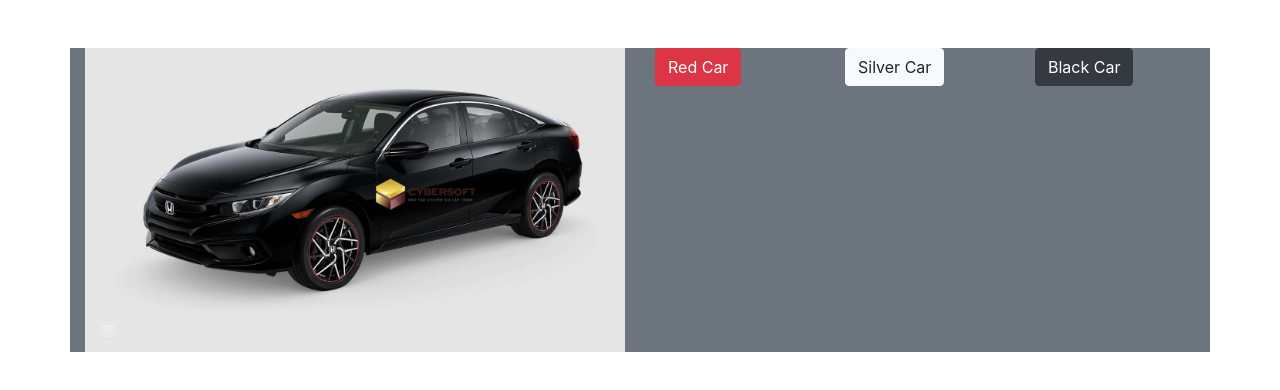
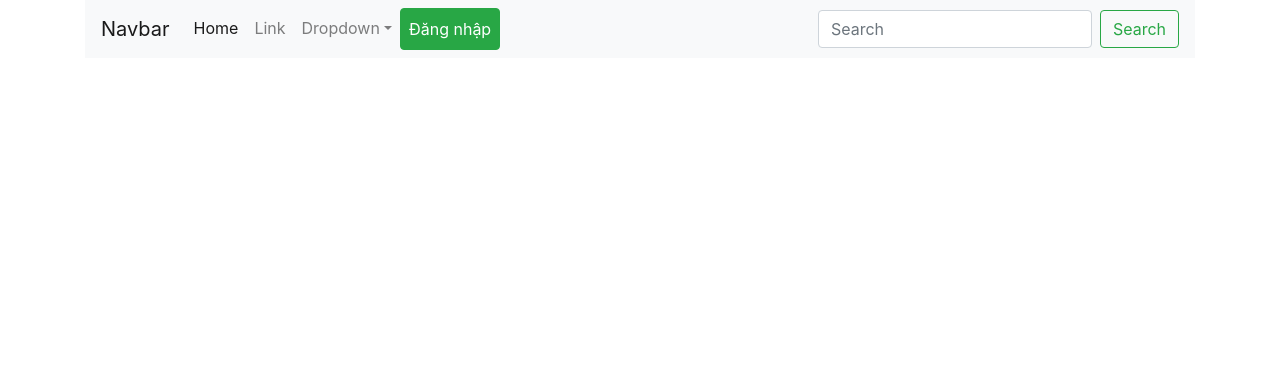
Before and after one commit to nqt2402/TrainingReactJS, a React (Create React App) app: page / in a window 1280 px wide. Shown: the top 390 px of the page. Built offline with nearby package versions, Linux system fonts and the light colour scheme.

Commit message:
'commit'

```diff
--- a/src/App.js
+++ b/src/App.js
@@ -12,8 +12,8 @@ function App() {
       {/* <BTLayOut /> */}
       {/* <DataBinding/> */}
       {/* <HandEvent/> */}
-      {/* <DemoState /> */}
-      <BaiTapChonXe />
+      <DemoState />
+      {/* <BaiTapChonXe /> */}
     </div>
   );
 }
--- a/src/components/StateReact/DemoState.js
+++ b/src/components/StateReact/DemoState.js
@@ -15,7 +15,7 @@ export default class DemoState extends Component {
         if (this.state.isLogin) {
             return <a className="nav-link">Hello {this.userName}</a>
         }
-        return <button className="nav-link" onClick={(event) => {
+        return <button className="nav-link btn btn-success text-white" onClick={(event) => {
             //Khi click vào nút đăng nhập => Gọi hàm handle login
             this.handleLogin();
         }}>Đăng nhập</button>;
@@ -33,10 +33,7 @@ export default class DemoState extends Component {
         //Cách 2:
         /* this.setState({isLogin: true,}) */
 
-
     }
-
-
 
     render() {
         return (
```
Also changed, not shown: 1 other file (tests, documents, lock files or other folders).
